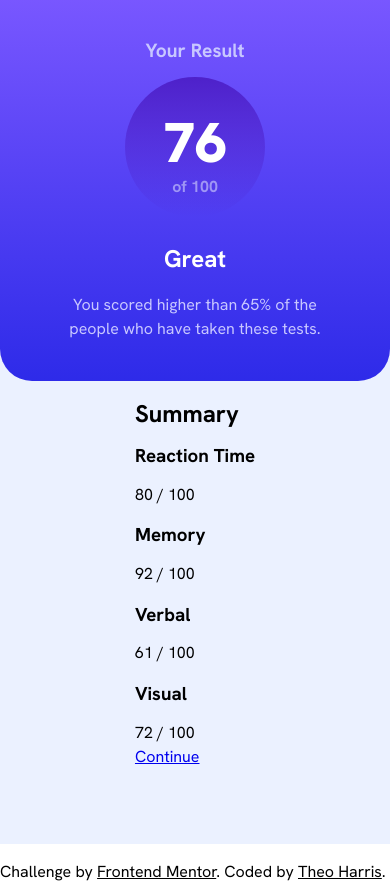
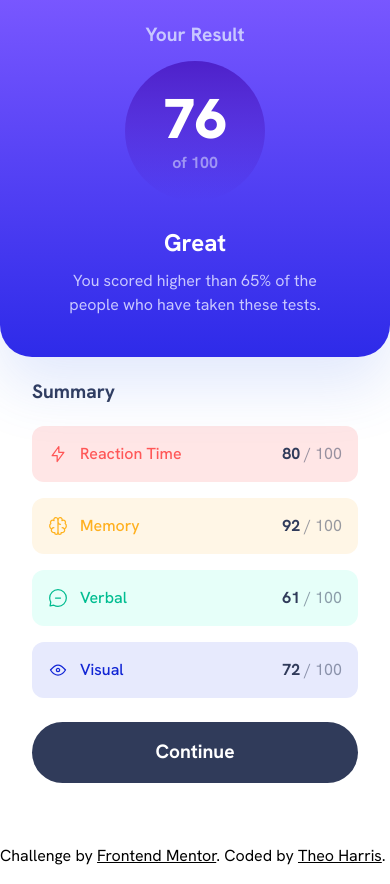
Before and after one commit to Theosaurus-Rex/results-summary-component, a plain HTML site: page index.html in a window 390 px wide. Drawn offline with Linux system fonts and the light colour scheme.

Commit message:
style: Finish styling summary section on mobile breakpoint

```diff
--- a/index.html
+++ b/index.html
@@ -41,21 +41,43 @@
       </section>
       <section class="summary">
         <h2 class="summary__title">Summary</h2>
-        <div class="summary__reaction">
-          <h3 class="summary__reaction-title">Reaction Time</h3>
-          <p class="summary__reaction-score">80 / 100</p>
-        </div>
-        <div class="summary__memory">
-          <h3 class="summary__memory-title">Memory</h3>
-          <p class="summary__memory-score">92 / 100</p>
-        </div>
-        <div class="summary__verbal">
-          <h3 class="summary__verbal-title">Verbal</h3>
-          <p class="summary__verbal-score">61 / 100</p>
-        </div>
-        <div class="summary__visual">
-          <h3 class="summary__visual-title">Visual</h3>
-          <p class="summary__visual-score">72 / 100</p>
+        <div class="summary__sections">
+          <div class="summary__section summary__section--reaction">
+            <span class="summary__section-heading-container">
+              <img src="./assets/images/icon-reaction.svg" alt="" />
+              <h3 class="summary__section-title">Reaction Time</h3>
+            </span>
+            <p class="summary__section-score">
+              <span class="summary__section-score--number">80</span> / 100
+            </p>
+          </div>
+          <div class="summary__section summary__section--memory">
+            <span class="summary__section-heading-container">
+              <img src="./assets/images/icon-memory.svg" alt="" />
+              <h3 class="summary__section-title">Memory</h3>
+            </span>
+            <p class="summary__section-score">
+              <span class="summary__section-score--number">92</span> / 100
+            </p>
+          </div>
+          <div class="summary__section summary__section--verbal">
+            <span class="summary__section-heading-container">
+              <img src="./assets/images/icon-verbal.svg" alt="" />
+              <h3 class="summary__section-title">Verbal</h3>
+            </span>
+            <p class="summary__section-score">
+              <span class="summary__section-score--number">61</span> / 100
+            </p>
+          </div>
+          <div class="summary__section summary__section--visual">
+            <span class="summary__section-heading-container">
+              <img src="./assets/images/icon-visual.svg" alt="" />
+              <h3 class="summary__section-title">Visual</h3>
+            </span>
+            <p class="summary__section-score">
+              <span class="summary__section-score--number">72</span> / 100
+            </p>
+          </div>
         </div>
         <a class="summary__button" href="#">Continue</a>
       </section>
--- a/styles.css
+++ b/styles.css
@@ -29,12 +29,22 @@ main {
   flex-direction: column;
   align-items: center;
   min-height: 100vh;
-  background-color: var(--color-pale-blue);
+  background-color: var(--color-white);
 }
 
 body {
   margin: 0;
   font-family: "Hanken Grotesk", serif;
+}
+
+h1,
+h2,
+h3,
+h4,
+h5,
+h6,
+p {
+  margin-top: 0;
 }
 
 .sr-only {
@@ -63,6 +73,8 @@ body {
   padding-right: 56px;
   border-bottom-right-radius: 32px;
   border-bottom-left-radius: 32px;
+  box-shadow: 0 30px 60px 0 rgba(61, 108, 236, 0.15);
+  z-index: 1;
 }
 
 .result__title {
@@ -78,6 +90,7 @@ body {
   height: 140px;
   width: 140px;
   margin-top: 16px;
+  margin-bottom: 24px;
   background: linear-gradient(
     to bottom,
     var(--color-violet-blue),
@@ -110,6 +123,7 @@ body {
   font-size: 1.5rem;
   font-weight: 700;
   color: var(--color-white);
+  margin-bottom: 8px;
 }
 
 .result__description {
@@ -118,3 +132,86 @@ body {
   text-align: center;
   color: var(--color-light-lavender);
 }
+
+.summary {
+  background-color: var(--color-white);
+  width: 100%;
+  box-sizing: border-box;
+  padding: 24px 32px;
+}
+
+.summary__sections {
+  display: flex;
+  flex-direction: column;
+  gap: 16px;
+  margin-bottom: 24px;
+}
+
+.summary__title {
+  font-size: 1.2rem;
+  font-weight: 700;
+  color: var(--color-dark-gray-blue);
+  margin-bottom: 24px;
+}
+
+.summary__section {
+  display: flex;
+  align-items: center;
+  justify-content: space-between;
+  padding: 16px;
+  border-radius: 12px;
+}
+
+.summary__section-heading-container {
+  display: flex;
+  align-items: center;
+  gap: 12px;
+}
+
+.summary__section-title {
+  font-weight: 500;
+  font-size: 1rem;
+}
+
+.summary__section--reaction {
+  background-color: var(--color-light-red-pale);
+  color: var(--color-light-red);
+}
+
+.summary__section--memory {
+  background-color: var(--color-orangey-yellow-pale);
+  color: var(--color-orangey-yellow);
+}
+
+.summary__section--verbal {
+  background-color: var(--color-green-teal-pale);
+  color: var(--color-green-teal);
+}
+
+.summary__section--visual {
+  background-color: var(--color-cobalt-blue-pale);
+  color: var(--color-cobalt-blue);
+}
+
+.summary__section-score {
+  color: hsla(224, 30%, 27%, 0.5);
+}
+
+.summary__section-score--number {
+  font-weight: 700;
+  color: var(--color-dark-gray-blue);
+}
+
+.summary__button {
+  background-color: var(--color-dark-gray-blue);
+  color: var(--color-white);
+  font-size: 1.2rem;
+  font-weight: 700;
+  padding: 16px 32px;
+  border-radius: 128px;
+  cursor: pointer;
+  text-decoration: none;
+  display: flex;
+  justify-content: center;
+  align-items: center;
+}
```
